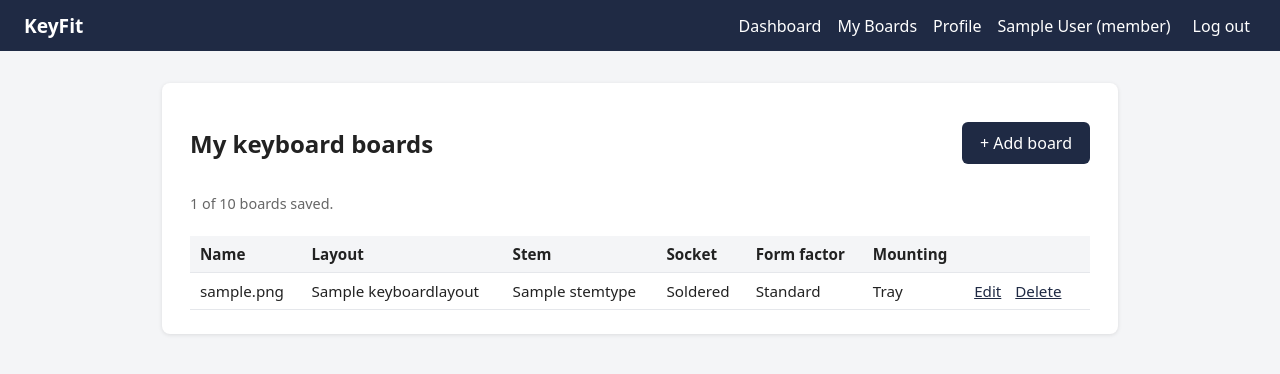
After one commit to MiguelCarlosSibi/KeyFit-Sibi-Miguel-G6, a Django app: page /boards/ in a window 1280 px wide. The commit adds this page. Shown: the top 374 px of the page. Run offline with Django 5.2, Linux system fonts and the light colour scheme; a user stored in the database is signed in; tables that the repository leaves empty hold one stand-in row (values such as "Sample post").

Commit message:
Add keyboard profile CRUD views, URLs and templates

```diff
--- /dev/null
+++ b/compat/urls.py
@@ -0,0 +1,10 @@
+from django.urls import path
+
+from . import views
+
+urlpatterns = [
+    path("boards/", views.profile_list, name="profile_list"),
+    path("boards/new/", views.profile_create, name="profile_create"),
+    path("boards/<int:pk>/edit/", views.profile_edit, name="profile_edit"),
+    path("boards/<int:pk>/delete/", views.profile_delete, name="profile_delete"),
+]
--- /dev/null
+++ b/compat/views.py
@@ -0,0 +1,70 @@
+from django.contrib import messages
+from django.contrib.auth.decorators import login_required
+from django.shortcuts import get_object_or_404, redirect, render
+
+from accounts.decorators import role_required
+
+from .forms import MAX_PROFILES, KeyboardProfileForm
+from .models import KeyboardProfile
+
+
+def _own_profiles(request):
+    # BR-07: a member only ever sees profiles they own.
+    return KeyboardProfile.objects.filter(user=request.user).select_related(
+        "layout", "stem_type")
+
+
+@login_required
+@role_required("member")
+def profile_list(request):
+    return render(request, "compat/profile_list.html", {
+        "profiles": _own_profiles(request),
+        "max_profiles": MAX_PROFILES,
+    })
+
+
+@login_required
+@role_required("member")
+def profile_create(request):
+    form = KeyboardProfileForm(request.POST or None, user=request.user)
+    if request.method == "POST":
+        if form.is_valid():
+            profile = form.save(commit=False)
+            profile.user = request.user
+            profile.save()
+            messages.success(request, f'Board "{profile.profile_name}" saved.')
+            return redirect("profile_list")
+        messages.error(request, "Please fix the errors below.")
+    return render(request, "compat/profile_form.html", {
+        "form": form, "title": "Add a keyboard board", "submit_label": "Save board",
+    })
+
+
+@login_required
+@role_required("member")
+def profile_edit(request, pk):
+    profile = get_object_or_404(_own_profiles(request), pk=pk)
+    form = KeyboardProfileForm(
+        request.POST or None, instance=profile, user=request.user)
+    if request.method == "POST":
+        if form.is_valid():
+            form.save()
+            messages.success(request, f'Board "{profile.profile_name}" updated.')
+            return redirect("profile_list")
+        messages.error(request, "Please fix the errors below.")
+    return render(request, "compat/profile_form.html", {
+        "form": form, "title": f"Edit {profile.profile_name}",
+        "submit_label": "Save changes",
+    })
+
+
+@login_required
+@role_required("member")
+def profile_delete(request, pk):
+    profile = get_object_or_404(_own_profiles(request), pk=pk)
+    if request.method == "POST":
+        name = profile.profile_name
+        profile.delete()
+        messages.success(request, f'Board "{name}" deleted.')
+        return redirect("profile_list")
+    return render(request, "compat/profile_confirm_delete.html", {"profile": profile})
--- a/keyfit/urls.py
+++ b/keyfit/urls.py
@@ -4,4 +4,5 @@ from django.urls import include, path
 urlpatterns = [
     path("admin/", admin.site.urls),
     path("", include("accounts.urls")),
+    path("", include("compat.urls")),
 ]
--- a/templates/base.html
+++ b/templates/base.html
@@ -6,20 +6,40 @@
   <title>{% block title %}KeyFit{% endblock %}</title>
   <style>
     body { font-family: system-ui, sans-serif; margin: 0; background: #f4f5f7; color: #222; }
-    nav { background: #1f2a44; padding: 12px 24px; display: flex; gap: 16px; align-items: center; }
+    nav { background: #1f2a44; padding: 12px 24px; display: flex; gap: 16px; align-items: center; flex-wrap: wrap; }
     nav a, nav button { color: #fff; text-decoration: none; background: none; border: 0; font: inherit; cursor: pointer; }
+    nav a:hover, nav button:hover { text-decoration: underline; }
     nav .brand { font-weight: 700; font-size: 1.2rem; margin-right: auto; }
     main { max-width: 520px; margin: 32px auto; background: #fff; padding: 24px 28px; border-radius: 8px; box-shadow: 0 1px 4px rgba(0,0,0,.1); }
-    main.wide { max-width: 800px; }
-    .msg { padding: 10px 14px; border-radius: 6px; margin: 12px auto; max-width: 520px; }
+    main.wide { max-width: 900px; }
+    .msg { padding: 10px 14px; border-radius: 6px; margin: 12px auto; max-width: 900px; }
     .msg.success { background: #d9f2e0; color: #17572b; }
     .msg.error { background: #fbdcdc; color: #8a1c1c; }
     form p { display: flex; flex-direction: column; gap: 4px; }
-    input { padding: 8px; border: 1px solid #bbb; border-radius: 4px; }
+    input, select { padding: 8px; border: 1px solid #bbb; border-radius: 4px; font: inherit; }
     .errorlist { color: #b3261e; margin: 0; padding-left: 18px; font-size: .9rem; }
     .helptext { font-size: .8rem; color: #666; }
-    .btn { background: #1f2a44; color: #fff; border: 0; padding: 10px 18px; border-radius: 6px; cursor: pointer; font-size: 1rem; }
-    .card { border: 1px solid #ddd; border-radius: 6px; padding: 14px; margin-top: 14px; }
+    .btn { display: inline-block; background: #1f2a44; color: #fff; border: 0; padding: 10px 18px; border-radius: 6px; cursor: pointer; font-size: 1rem; text-decoration: none; }
+    .btn.small { padding: 6px 12px; font-size: .9rem; }
+    .btn.secondary { background: #e3e6ec; color: #1f2a44; }
+    .btn.danger { background: #b3261e; }
+    .card { border: 1px solid #ddd; border-radius: 6px; padding: 14px 16px; margin-top: 14px; }
+    .row { display: flex; justify-content: space-between; align-items: center; gap: 12px; flex-wrap: wrap; }
+    .muted { color: #666; font-size: .9rem; }
+    .tablewrap { overflow-x: auto; }
+    table { width: 100%; border-collapse: collapse; margin-top: 8px; }
+    th, td { text-align: left; padding: 8px 10px; border-bottom: 1px solid #e5e7eb; font-size: .95rem; }
+    th { background: #f4f5f7; }
+    td.actions { white-space: nowrap; }
+    td.actions a, td.actions button { margin-right: 10px; color: #1f2a44; background: none; border: 0; padding: 0; font: inherit; text-decoration: underline; cursor: pointer; }
+    td.actions form { display: inline; }
+    .badge { display: inline-block; padding: 3px 10px; border-radius: 12px; font-size: .85rem; font-weight: 600; }
+    .badge.compatible { background: #d9f2e0; color: #17572b; }
+    .badge.partial { background: #fdf0c9; color: #7a5800; }
+    .badge.incompatible { background: #fbdcdc; color: #8a1c1c; }
+    .stats { display: flex; gap: 12px; flex-wrap: wrap; margin-top: 14px; }
+    .stat { flex: 1; min-width: 140px; border: 1px solid #ddd; border-radius: 6px; padding: 12px; text-align: center; }
+    .stat strong { display: block; font-size: 1.6rem; }
   </style>
 </head>
 <body>
@@ -27,6 +47,16 @@
     <a class="brand" href="{% url 'dashboard' %}">KeyFit</a>
     {% if user.is_authenticated %}
       <a href="{% url 'dashboard' %}">Dashboard</a>
+      {% if user.role == 'member' %}
+        <a href="{% url 'profile_list' %}">My Boards</a>
+        {% url 'check_create' as check_url %}
+        {% if check_url %}
+          <a href="{{ check_url }}">New Check</a>
+          <a href="{% url 'check_list' %}">History</a>
+        {% endif %}
+      {% else %}
+        <a href="/admin/">Manage Catalog</a>
+      {% endif %}
       <a href="{% url 'profile' %}">Profile</a>
       <span style="color:#fff">{{ user.display_name|default:user.username }} ({{ user.role }})</span>
       <form method="post" action="{% url 'logout' %}" style="margin:0">
--- /dev/null
+++ b/templates/compat/profile_list.html
@@ -0,0 +1,44 @@
+{% extends "base.html" %}
+{% block title %}My Boards - KeyFit{% endblock %}
+{% block content %}
+<main class="wide">
+  <div class="row">
+    <h2>My keyboard boards</h2>
+    <a class="btn" href="{% url 'profile_create' %}">+ Add board</a>
+  </div>
+  <p class="muted">{{ profiles|length }} of {{ max_profiles }} boards saved.</p>
+  {% url 'check_create' as check_url %}
+  {% if profiles %}
+  <div class="tablewrap">
+    <table>
+      <thead>
+        <tr><th>Name</th><th>Layout</th><th>Stem</th><th>Socket</th><th>Form factor</th><th>Mounting</th><th></th></tr>
+      </thead>
+      <tbody>
+      {% for p in profiles %}
+        <tr>
+          <td>{{ p.profile_name }}</td>
+          <td>{{ p.layout.name }}</td>
+          <td>{{ p.stem_type.name }}</td>
+          <td>{{ p.get_socket_type_display }}</td>
+          <td>{{ p.get_form_factor_display }}</td>
+          <td>{{ p.get_mounting_style_display }}</td>
+          <td class="actions">
+            {% if check_url %}<a href="{{ check_url }}?profile={{ p.pk }}">Check</a>{% endif %}
+            <a href="{% url 'profile_edit' p.pk %}">Edit</a>
+            <a href="{% url 'profile_delete' p.pk %}">Delete</a>
+          </td>
+        </tr>
+      {% endfor %}
+      </tbody>
+    </table>
+  </div>
+  {% else %}
+    <div class="card">
+      <p>You have no saved boards yet. A board profile describes your keyboard once, so
+      KeyFit can check keycap sets against it before you buy.</p>
+      <a class="btn small" href="{% url 'profile_create' %}">Add your first board</a>
+    </div>
+  {% endif %}
+</main>
+{% endblock %}
```
Also changed, not shown: templates/compat/profile_confirm_delete.html (added, +13 -0 lines), templates/compat/profile_form.html (added, +16 -0 lines).
